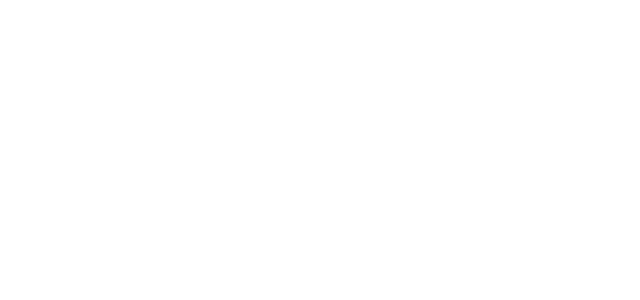
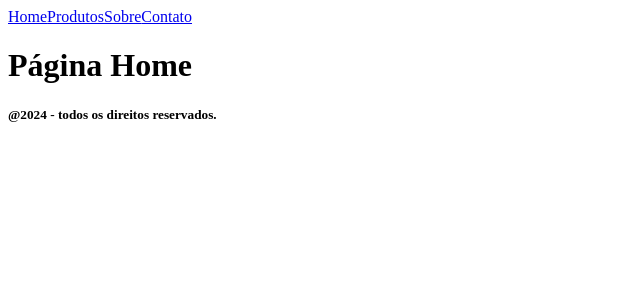
Before and after one commit to BVP-projetos/Projeto1-CP-Cidade, a React (Vite) app: page /home in a window 1280 px wide. Shown: the top 300 px of the page, without its empty margins (0-640 px from the left). Built offline with nearby package versions, Linux system fonts and the light colour scheme.

Commit message:
criando estrutura base das paginas e baixando dependencias

```diff
--- a/package.json
+++ b/package.json
@@ -11,7 +11,9 @@
   },
   "dependencies": {
     "react": "^18.3.1",
-    "react-dom": "^18.3.1"
+    "react-dom": "^18.3.1",
+    "react-router-dom": "^6.26.1",
+    "styled-components": "^6.1.13"
   },
   "devDependencies": {
     "@eslint/js": "^9.9.0",
--- a/src/App.jsx
+++ b/src/App.jsx
@@ -1,10 +1,15 @@
+import Nav from './components/Nav'
+import Footer from './components/Footer'
+import {Outlet} from 'react-router-dom'
 
 
 function App() {
 
   return (
     <>
-
+      <Nav/>
+        <Outlet/> {/*chamando todos os componentes filho*/}
+      <Footer/>
     </>
   )
 }
--- a/src/components/Footer.jsx
+++ b/src/components/Footer.jsx
@@ -0,0 +1,9 @@
+const Footer=()=>{
+    return(
+        <>
+        <h5> @2024 - todos os direitos reservados. </h5>
+        </>
+    )
+}
+
+export default Footer
--- a/src/components/Nav.jsx
+++ b/src/components/Nav.jsx
@@ -0,0 +1,14 @@
+import {Link} from 'react-router-dom'
+
+const Nav=()=>{
+    return(
+        <>
+        <Link to = '/home'>Home</Link>
+        <Link to = '/produtos'>Produtos</Link>
+        <Link to = '/sobre'>Sobre</Link>
+        <Link to = '/contato'>Contato</Link>
+        </>
+    )
+}
+
+export default Nav
--- a/src/main.jsx
+++ b/src/main.jsx
@@ -1,9 +1,39 @@
 import { StrictMode } from 'react'
 import { createRoot } from 'react-dom/client'
 import App from './App.jsx'
+/* Pacote de dependencias */
+import { createBrowserRouter,RouterProvider } from 'react-router-dom'
+import Home from './routes/Home.jsx'
+import Produtos from './routes/Produtos.jsx'
+import Sobre from './routes/Sobre.jsx'
+import Contato from './routes/Contato.jsx'
+import Error from './routes/Error.jsx'
+
+/* Criando a função Browse router */
+
+const router = createBrowserRouter([
+  {
+    path:'/', element:<App/>,
+    errorElement:<Error/>,
+
+    /* criando elementos filhos*/
+
+    children:[
+
+      {path:'/home', element:<Home/>},
+     { path:'/produtos', element:<Produtos/>},
+      {path:'/sobre', element:<Sobre/>},
+      {path:'/contato', element:<Contato/>},
+
+    ]
+
+  }
+
+])
 
 createRoot(document.getElementById('root')).render(
   <StrictMode>
-    <App />
+    {/*criando a desestruturação pra que seja renderizada */}
+    <RouterProvider router={router} /> {/* Renderização usando browse provider */}
   </StrictMode>,
 )
--- a/src/routes/Contato.jsx
+++ b/src/routes/Contato.jsx
@@ -0,0 +1,9 @@
+const Contato=()=>{
+    return(
+        <>
+        <h1>Página Contato</h1>
+        </>
+    )
+}
+
+export default Contato
--- a/src/routes/Error.jsx
+++ b/src/routes/Error.jsx
@@ -0,0 +1,9 @@
+const Error=()=>{
+    return(
+        <>
+        <h1> 404 - Error Page Not Found! </h1>
+        </>
+    )
+}
+
+export default Error
--- a/src/routes/Home.jsx
+++ b/src/routes/Home.jsx
@@ -0,0 +1,9 @@
+const Home=()=>{
+    return(
+        <>
+        <h1>Página Home</h1>
+        </>
+    )
+}
+
+export default Home
--- a/src/routes/Produtos.jsx
+++ b/src/routes/Produtos.jsx
@@ -0,0 +1,9 @@
+const Produtos=()=>{
+    return(
+        <>
+        <h1>Página Produtos</h1>
+        </>
+    )
+}
+
+export default Produtos
--- a/src/routes/Sobre.jsx
+++ b/src/routes/Sobre.jsx
@@ -0,0 +1,9 @@
+const Sobre=()=>{
+    return(
+        <>
+        <h1>Página Sobre</h1>
+        </>
+    )
+}
+
+export default Sobre
```
Also changed, not shown: 1 other file (tests, documents, lock files or other folders).
